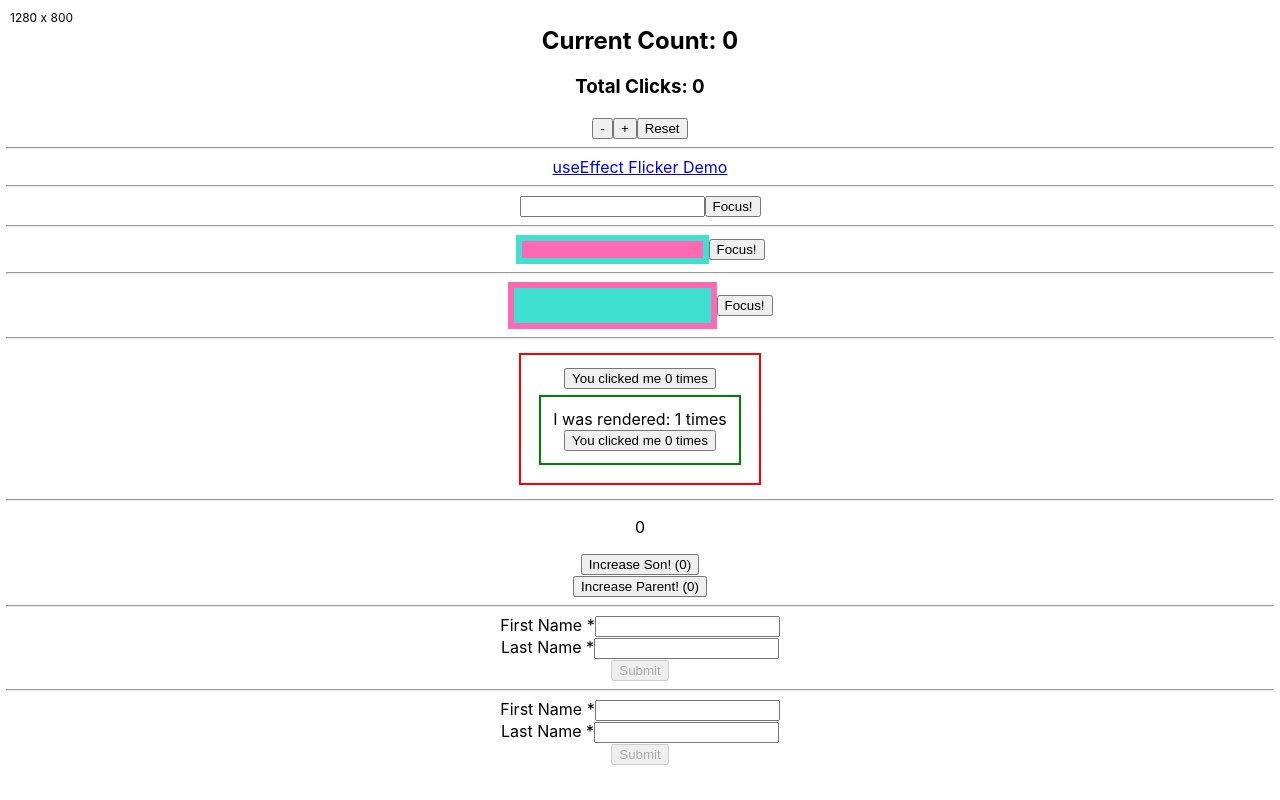
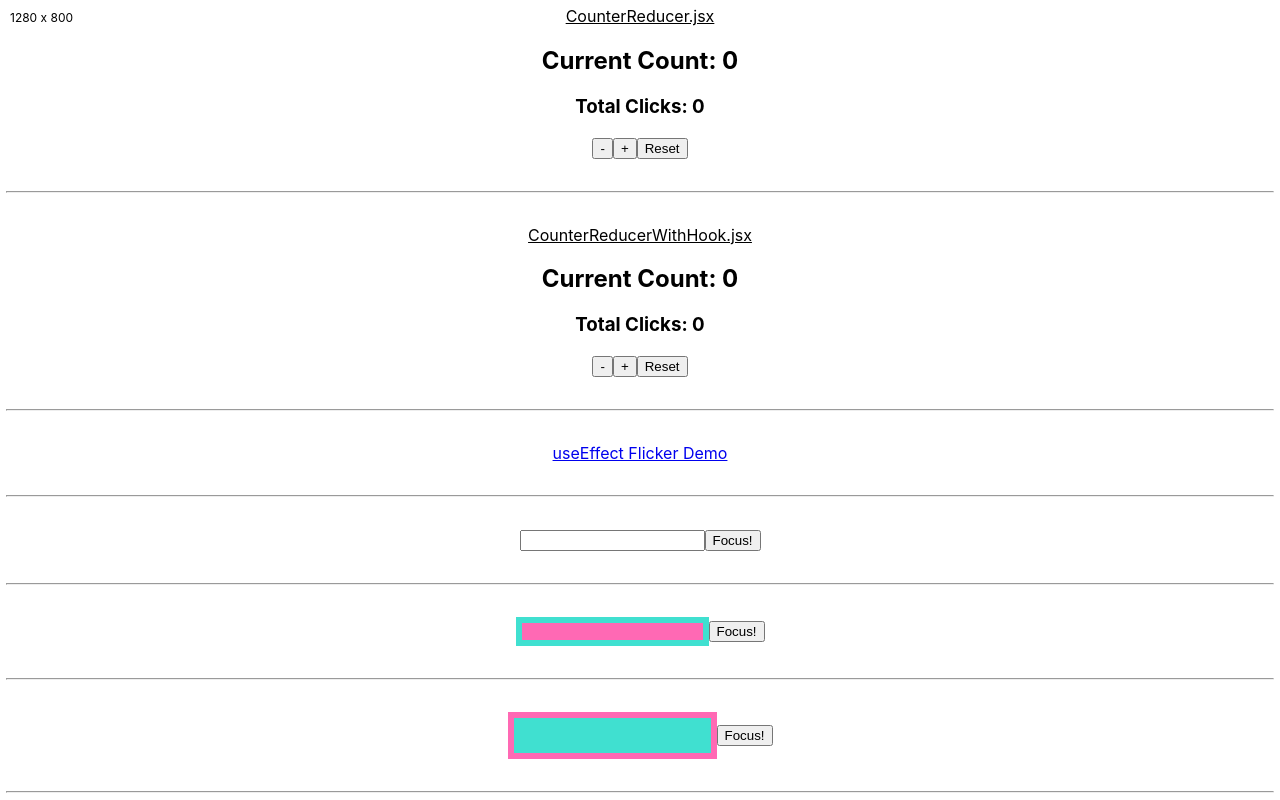
Before and after one commit to gotech-io/react-advanced-hooks, a React (Create React App) app: page / in a window 1280 px wide. Shown: the top 800 px of the page. Built offline with nearby package versions, Linux system fonts and the light colour scheme.

Commit message:
Add hook logic separation example

```diff
--- a/src/App.jsx
+++ b/src/App.jsx
@@ -1,6 +1,7 @@
 import React from 'react';
 import useWindowSize from './useWindowSize';
 import CounterReducer from './CounterReducer';
+import CounterReducerWithHook from './CounterReducerWithHook';
 import FocusInput from './FocusInput';
 import RenderCounter from './RenderCounter';
 import FocusInputWithForwardRef from './FocusInputWithForwardRef';
@@ -20,7 +21,11 @@ const App = () => {
         {innerWidth} x {innerHeight}
       </div>
       <div>
+        <u>CounterReducer.jsx</u>
         <CounterReducer initialCount={0} />
+        <hr />
+        <u>CounterReducerWithHook.jsx</u>
+        <CounterReducerWithHook initialCount={0} />
         <hr />
         <a href="https://codesandbox.io/s/useeffect-flicker-example-forked-xc7ry">
           useEffect Flicker Demo
--- /dev/null
+++ b/src/CounterReducerWithHook.jsx
@@ -0,0 +1,51 @@
+import PropTypes from 'prop-types';
+import { useReducer } from 'react';
+
+const reducer = (state, action) => {
+  switch (action.type) {
+    case 'increment':
+      return { count: state.count + 1, totalClicks: state.totalClicks + 1 };
+    case 'decrement':
+      return { count: state.count - 1, totalClicks: state.totalClicks + 1 };
+    case 'reset':
+      return { count: 0, totalClicks: state.totalClicks + 1 };
+    default:
+      throw new Error();
+  }
+};
+
+const useCounter = (initialCount) => {
+  const [state, dispatch] = useReducer(reducer, {
+    count: initialCount ?? 0,
+    totalClicks: 0,
+  });
+
+  return {
+    totalClicks: state.totalClicks,
+    count: state.count,
+    decrement: () => dispatch({ type: 'decrement' }),
+    increment: () => dispatch({ type: 'increment' }),
+    reset: () => dispatch({ type: 'reset' }),
+  };
+};
+
+const CounterReducerWithHook = ({ initialCount }) => {
+  const { totalClicks, count, decrement, increment, reset } =
+    useCounter(initialCount);
+
+  return (
+    <>
+      <h2>Current Count: {count}</h2>
+      <h3>Total Clicks: {totalClicks}</h3>
+      <button onClick={decrement}>-</button>
+      <button onClick={increment}>+</button>
+      <button onClick={reset}>Reset</button>
+    </>
+  );
+};
+
+CounterReducerWithHook.propTypes = {
+  initialCount: PropTypes.number.isRequired,
+};
+
+export default CounterReducerWithHook;
--- a/src/index.css
+++ b/src/index.css
@@ -11,3 +11,8 @@ code {
   font-family: source-code-pro, Menlo, Monaco, Consolas, 'Courier New',
     monospace;
 }
+
+hr {
+  margin-block-end: 2em;
+  margin-block-start: 2em;
+}
```
